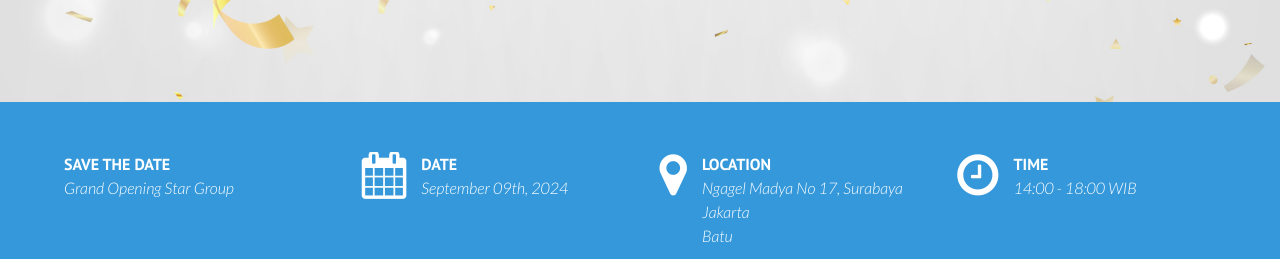
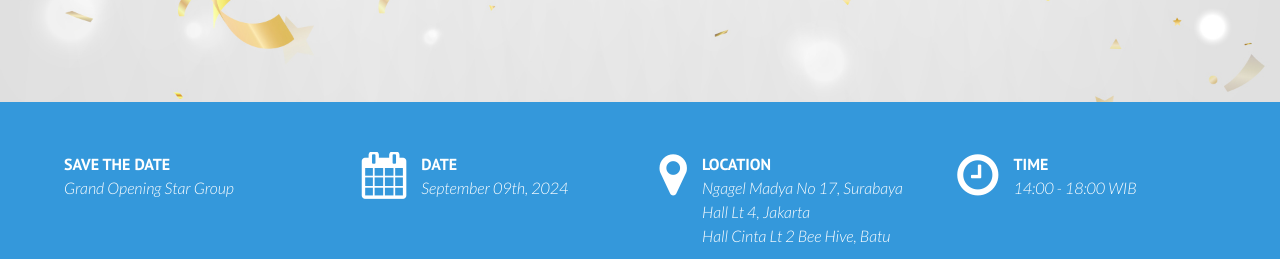
Before and after one commit to kiigeeks/grand-opening-star-group, a plain HTML site: page index.html in a window 1280 px wide. Shown: the part 541-800 px from the top of the page. Drawn offline with Linux system fonts and the light colour scheme.

Commit message:
update address jakarta & batu

```diff
--- a/index.html
+++ b/index.html
@@ -108,8 +108,8 @@
                         	<span><i class="fa fa-map-marker fa-3x"></i></span>
                             <p class="event_info"><span>Location</span><br>
                                 Ngagel Madya No 17, Surabaya<br>
-                                Jakarta<br>
-                                Batu</p>
+                                Hall Lt 4, Jakarta<br>
+                                Hall Cinta Lt 2 Bee Hive, Batu</p>
                         </div>
                         <!--end threecol -->
 
```
